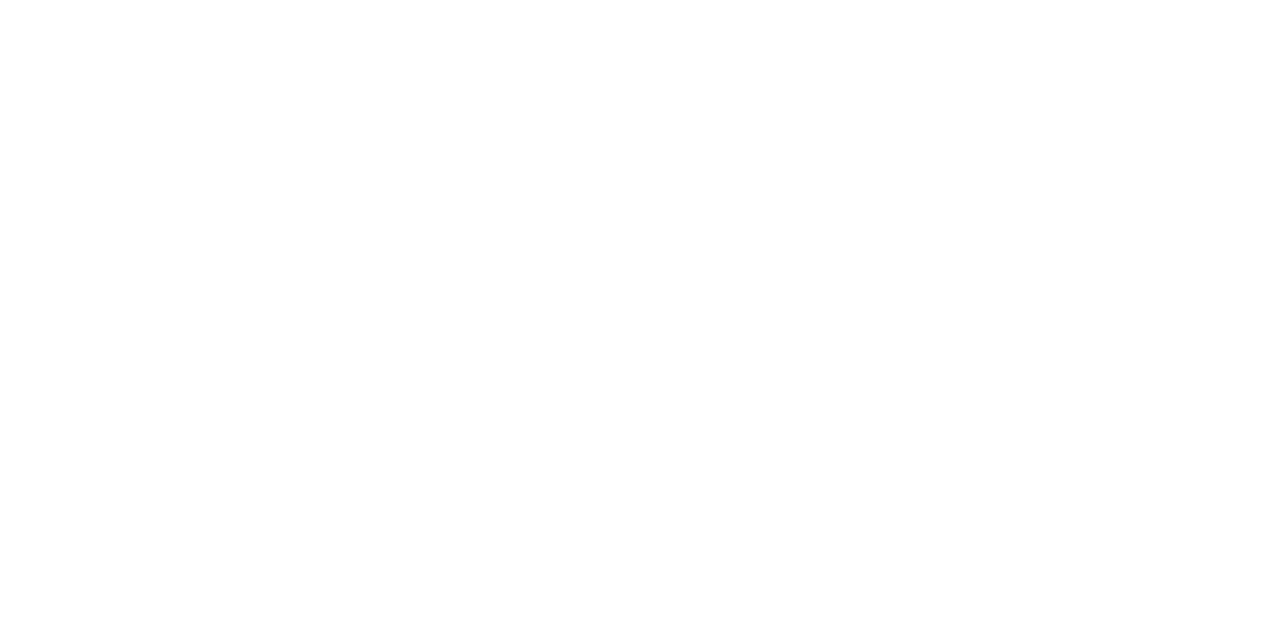
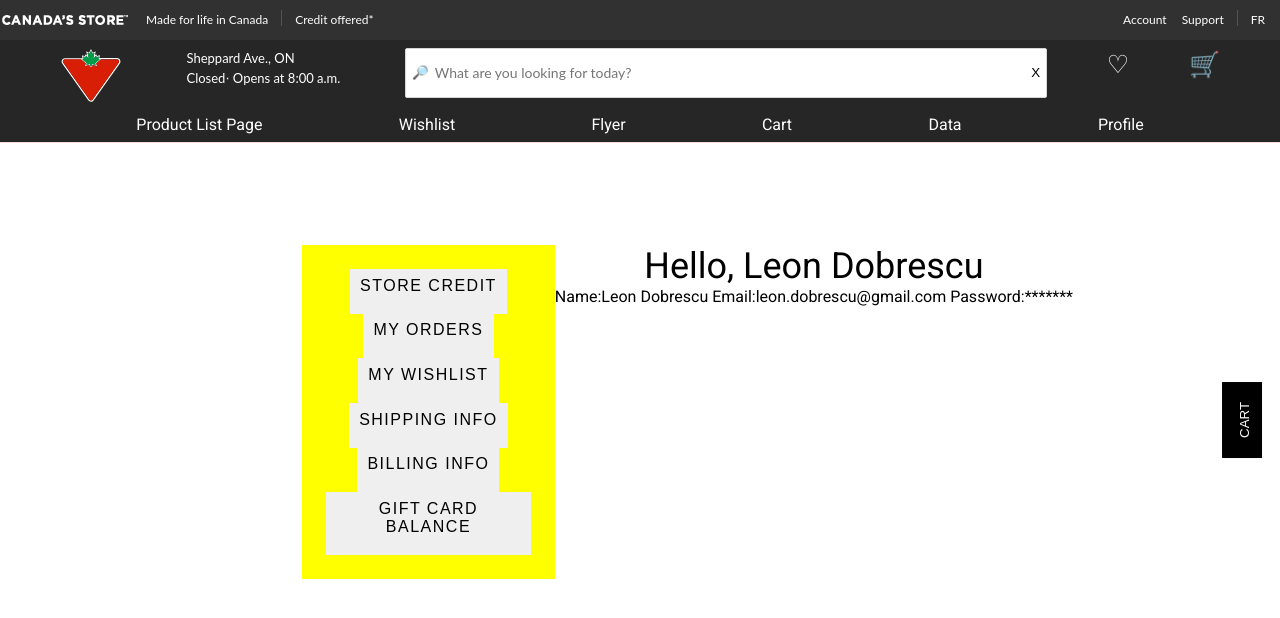
Before and after one commit to leondoes/productgrid, a React (Create React App) app: page /Profile in a window 1280 px wide. Before the commit this address had no page. Shown: the top 618 px of the page. Built offline with nearby package versions, Linux system fonts and the light colour scheme.

Commit message:
✨ Added profile page

```diff
--- /dev/null
+++ b/src/components/DataExercise/index.js
@@ -0,0 +1,26 @@
+import React from "react";
+
+import productData from "/src/data.js";
+
+// 1. sort products by price
+const PriceSort = () => {
+  const extractedPriceData = productData.map((product) => {
+    return [product.name, product.price.cad];
+  });
+
+  const sortedPriceArray = extractedPriceData.sort(
+    (higherPrice, lowerPrice) => {
+      return higherPrice[1] - lowerPrice[1];
+    }
+  );
+
+  return <>{console.log(...sortedPriceArray)}</>;
+};
+
+export default PriceSort;
+// 2. return array of IDs
+// 3. return array of objects with { Id, name, sku, inventory, images }
+// 3a. return array of obj but rename { Id -> id, name -> displayName, rest is same}
+// 4. Same as 3, but only return 1 image { id, name, sku, inventory, IMAGE }
+// 5. return array of objects with price, and calculate taxes on it
+// 6. CHANGE the tax calculation. If the name of the product starts from A-J use Ontario tax, if J-P use Quebec, P-Z, use Alberta
--- a/src/components/NavBarLinks/index.js
+++ b/src/components/NavBarLinks/index.js
@@ -9,6 +9,8 @@
     <StyledLink to="/Wishlist"> Wishlist</StyledLink>
     <StyledLink to="/Flyer"> Flyer</StyledLink>
     <StyledLink to="/cart"> Cart</StyledLink>
+    <StyledLink to="/DataExtraction"> Data </StyledLink>
+    <StyledLink to="/Profile"> Profile</StyledLink>
   </LinkContainer>
 );
 
--- a/src/index.js
+++ b/src/index.js
@@ -7,6 +7,8 @@
 import WishlistPage from "/src/pages/Wishlist";
 import Flyer from "/src/pages/Flyer";
 import Cart from "/src/pages/Cart";
+import DataExtraction from "/src/pages/DataExtraction";
+import Profile from "/src/pages/Profile";
 
 const rootElement = document.getElementById("root");
 ReactDOM.render(
@@ -16,8 +18,10 @@
         <Route path="/" element={<App />} />
         <Route path="/ProductListPage" element={<ProductListPage />} />
         <Route path="/Wishlist" element={<WishlistPage />} />
+        <Route path="DataExtraction" element={<DataExtraction />} />
         <Route path="/Flyer" element={<Flyer />} />
         <Route path="/Cart" element={<Cart />} />
+        <Route path="/Profile" element={<Profile />} />
       </Routes>
     </BrowserRouter>
   </StrictMode>,
--- /dev/null
+++ b/src/pages/DataExtraction/index.js
@@ -0,0 +1,11 @@
+import React from "react";
+import PageLayout from "/src/layout/PageLayout";
+import PriceSort from "/src/components/DataExercise";
+
+const DataExtraction = () => (
+  <PageLayout>
+    <PriceSort />
+  </PageLayout>
+);
+
+export default DataExtraction;
--- /dev/null
+++ b/src/pages/Profile/index.js
@@ -0,0 +1,32 @@
+import React from "react";
+import PageLayout from "/src/layout/PageLayout";
+import {
+  Username,
+  ProfileNavigation,
+  NavButton,
+  ProfileInfo,
+  DisplayedContent
+} from "./styled";
+
+const Profile = () => {
+  return (
+    <PageLayout>
+      <ProfileNavigation>
+        <NavButton>Store Credit</NavButton>
+        <NavButton>My Orders</NavButton>
+        <NavButton>My Wishlist</NavButton>
+        <NavButton>Shipping Info</NavButton>
+        <NavButton>Billing Info</NavButton>
+        <NavButton>gift card Balance</NavButton>
+      </ProfileNavigation>
+      <DisplayedContent>
+        <Username>Hello, Leon Dobrescu</Username>
+        <ProfileInfo>
+          Name:Leon Dobrescu Email:leon.dobrescu@gmail.com Password:*******
+        </ProfileInfo>
+      </DisplayedContent>
+    </PageLayout>
+  );
+};
+
+export default Profile;
--- /dev/null
+++ b/src/pages/Profile/styled.js
@@ -0,0 +1,28 @@
+import styled from "styled-components";
+
+export const DisplayedContent = styled.div``;
+
+export const Username = styled.div`
+  font-size: 36px;
+`;
+
+export const ProfileNavigation = styled.div`
+  background-color: yellow;
+  padding: 1.5rem;
+  width: 16%;
+  margin-left: 95px;
+`;
+
+export const NavButton = styled.button`
+  text-transform: uppercase;
+  border: none;
+  font-size: 1rem;
+  line-height: normal;
+  letter-spacing: 1.5px;
+  padding: 7.5px 10px;
+  padding-bottom: 1.2rem;
+  text-align: center;
+  box-sizing: border-box;
+`;
+
+export const ProfileInfo = styled.div``;
--- a/src/styles.css
+++ b/src/styles.css
@@ -1 +1,2 @@
 @import url("https://fonts.googleapis.com/css2?family=Roboto:wght@100;400&display=swap");
+@import url("https://fonts.googleapis.com/css2?family=Ropa+Sans&display=swap");
```
Also changed, not shown: src/layout/providers/cartContext.js (+168 -23 lines), 1 other file (tests, documents, lock files or other folders).
